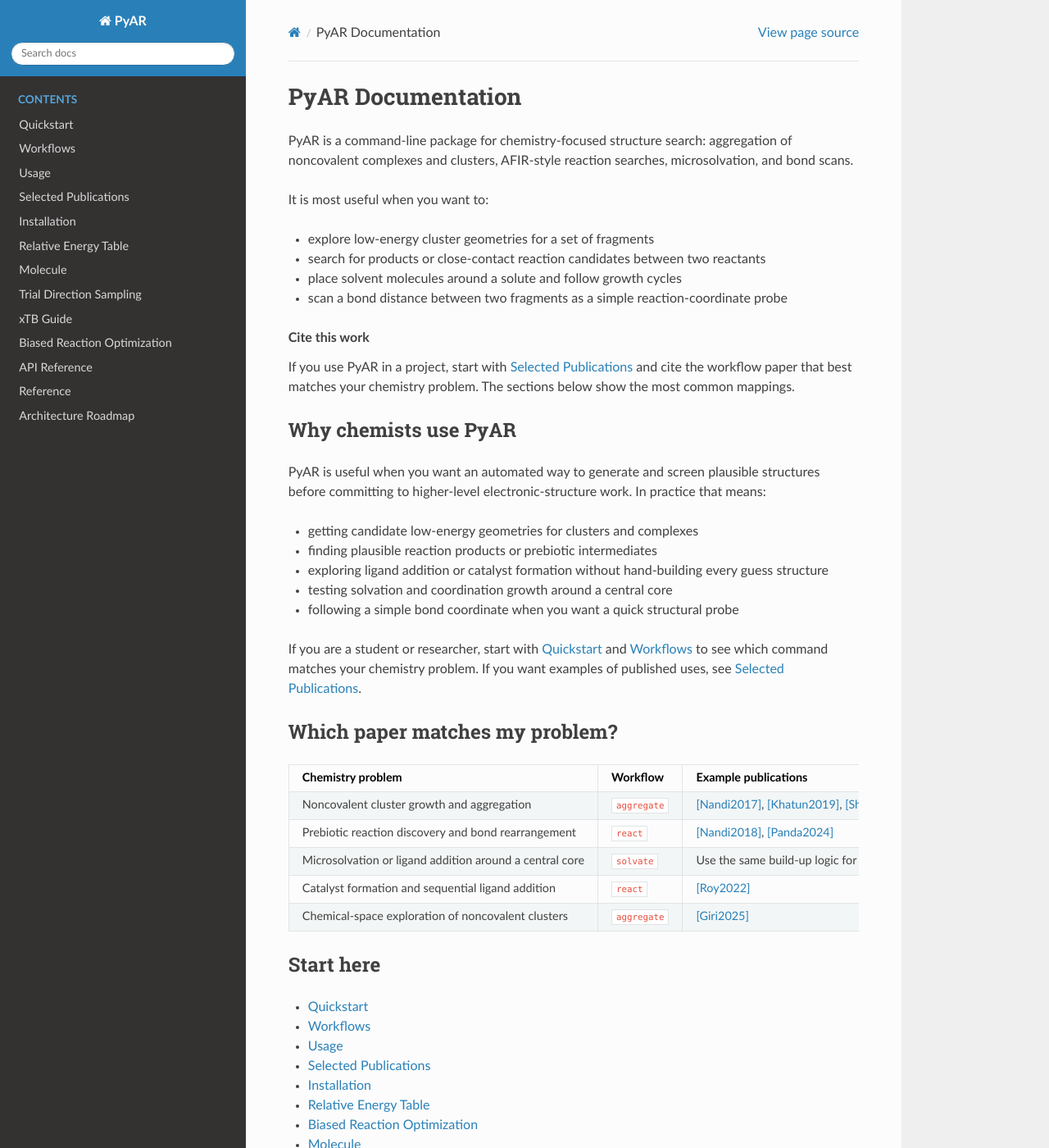
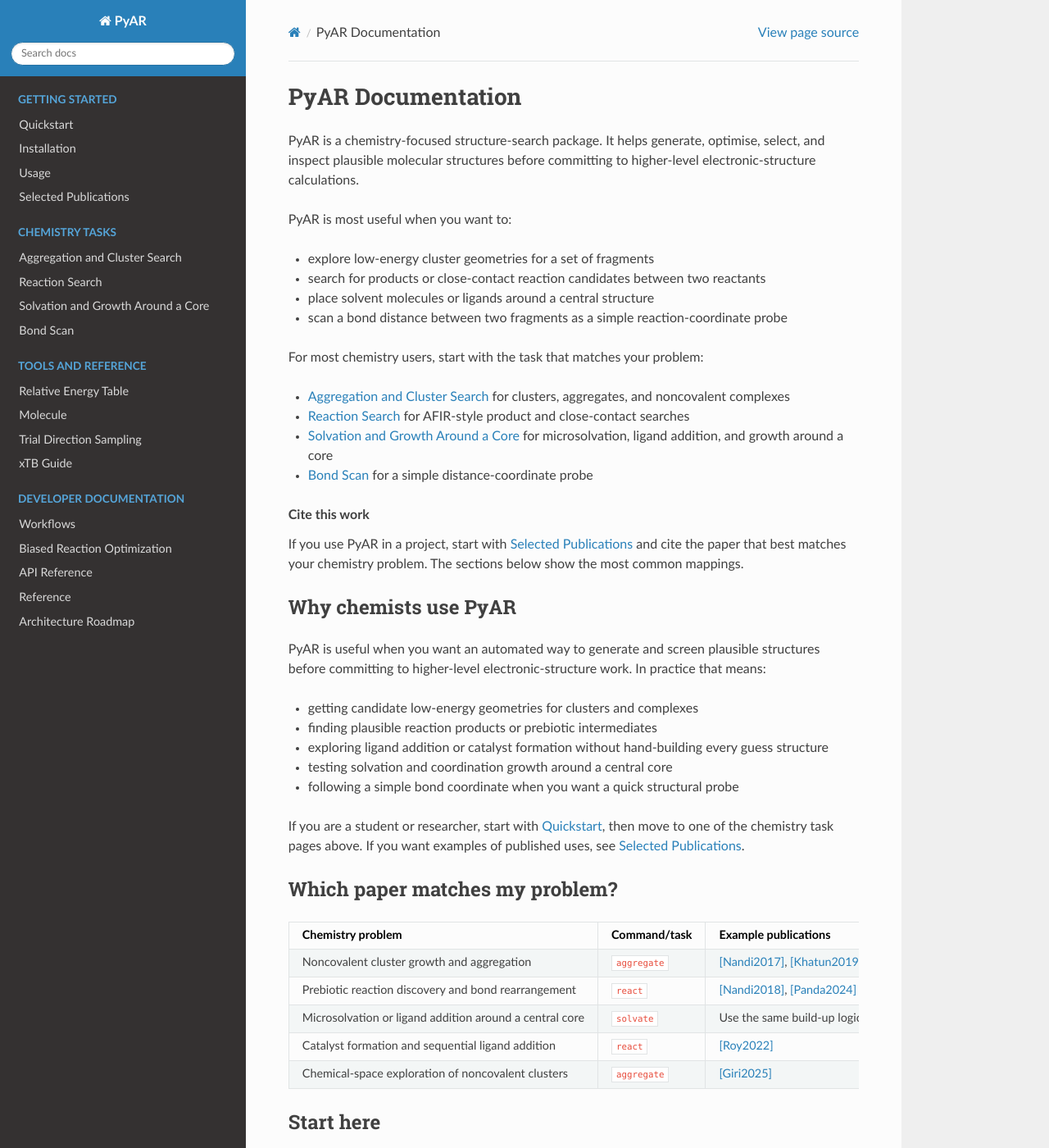
Before and after one commit to anooplab/pyar, a Sphinx documentation site: the page built from docs/index.rst, in a window 1280 px wide and 1400 px high. Shown: the whole window at 82% size. Built offline with Sphinx 7.4.7 and the Read the Docs theme 3.1.0, drawn with Linux system fonts in a browser that asks for light colours; some of the changed text lies outside the part shown.

Commit message:
Reorganize documentation navigation around chemistry tasks

```diff
--- a/docs/index.rst
+++ b/docs/index.rst
@@ -1,24 +1,31 @@
 PyAR Documentation
 ==================
 
-PyAR is a command-line package for chemistry-focused structure search:
-aggregation of noncovalent complexes and clusters, AFIR-style reaction
-searches, microsolvation, and bond scans.
+PyAR is a chemistry-focused structure-search package. It helps generate,
+optimise, select, and inspect plausible molecular structures before committing
+to higher-level electronic-structure calculations.
 
-It is most useful when you want to:
+PyAR is most useful when you want to:
 
 * explore low-energy cluster geometries for a set of fragments
 * search for products or close-contact reaction candidates between two
   reactants
-* place solvent molecules around a solute and follow growth cycles
+* place solvent molecules or ligands around a central structure
 * scan a bond distance between two fragments as a simple reaction-coordinate
   probe
+
+For most chemistry users, start with the task that matches your problem:
+
+* :doc:`aggregation` for clusters, aggregates, and noncovalent complexes
+* :doc:`reaction` for AFIR-style product and close-contact searches
+* :doc:`solvation` for microsolvation, ligand addition, and growth around a core
+* :doc:`bond_scan` for a simple distance-coordinate probe
 
 .. rubric:: Cite this work
 
 If you use PyAR in a project, start with :doc:`publications` and cite the
-workflow paper that best matches your chemistry problem. The sections below
-show the most common mappings.
+paper that best matches your chemistry problem. The sections below show the
+most common mappings.
 
 Why chemists use PyAR
 ---------------------
@@ -34,19 +41,19 @@
 * testing solvation and coordination growth around a central core
 * following a simple bond coordinate when you want a quick structural probe
 
-If you are a student or researcher, start with :doc:`quickstart` and
-:doc:`workflows` to see which command matches your chemistry problem. If you
-want examples of published uses, see :doc:`publications`.
+If you are a student or researcher, start with :doc:`quickstart`, then move to
+one of the chemistry task pages above. If you want examples of published uses,
+see :doc:`publications`.
 
 Which paper matches my problem?
---------------------------------
+-------------------------------
 
 .. list-table::
    :header-rows: 1
    :widths: 30 22 48
 
    * - Chemistry problem
-     - Workflow
+     - Command/task
      - Example publications
    * - Noncovalent cluster growth and aggregation
      - ``aggregate``
@@ -69,19 +76,30 @@
 ----------
 
 * :doc:`quickstart`
-* :doc:`workflows`
+* :doc:`aggregation`
+* :doc:`reaction`
+* :doc:`solvation`
+* :doc:`bond_scan`
 * :doc:`usage`
 * :doc:`publications`
 * :doc:`installation`
+
+Tools and references
+--------------------
+
 * :doc:`energy_table`
-* :doc:`reaction_optimization`
 * :doc:`molecule`
 * :doc:`orientation_sampling`
 * :doc:`xtb`
 
-Developer and API details are still available later in the manual if you need
-them:
+Developer and API details
+-------------------------
 
+These pages are useful when you are modifying PyAR or trying to understand its
+internal design:
+
+* :doc:`workflows`
+* :doc:`reaction_optimization`
 * :doc:`api`
 * :doc:`reference`
 * :doc:`architecture`
@@ -91,8 +109,8 @@
 
 There is no single citation that covers every PyAR use case. In general:
 
-* cite the workflow paper that best matches what you used
-* if you used more than one workflow, cite the relevant workflow papers
+* cite the paper that best matches what you used
+* if you used more than one task, cite the relevant papers
 * use :doc:`publications` as the short list of chemistry-facing examples
 
 For a general citation, the two original papers that introduced the main build
@@ -112,17 +130,36 @@
 
 .. toctree::
    :maxdepth: 2
-   :caption: Contents
+   :caption: Getting started
 
    quickstart
-   workflows
+   installation
    usage
    publications
-   installation
+
+.. toctree::
+   :maxdepth: 2
+   :caption: Chemistry tasks
+
+   aggregation
+   reaction
+   solvation
+   bond_scan
+
+.. toctree::
+   :maxdepth: 2
+   :caption: Tools and reference
+
    energy_table
    molecule
    orientation_sampling
    xtb
+
+.. toctree::
+   :maxdepth: 2
+   :caption: Developer documentation
+
+   workflows
    reaction_optimization
    api
    reference
```
